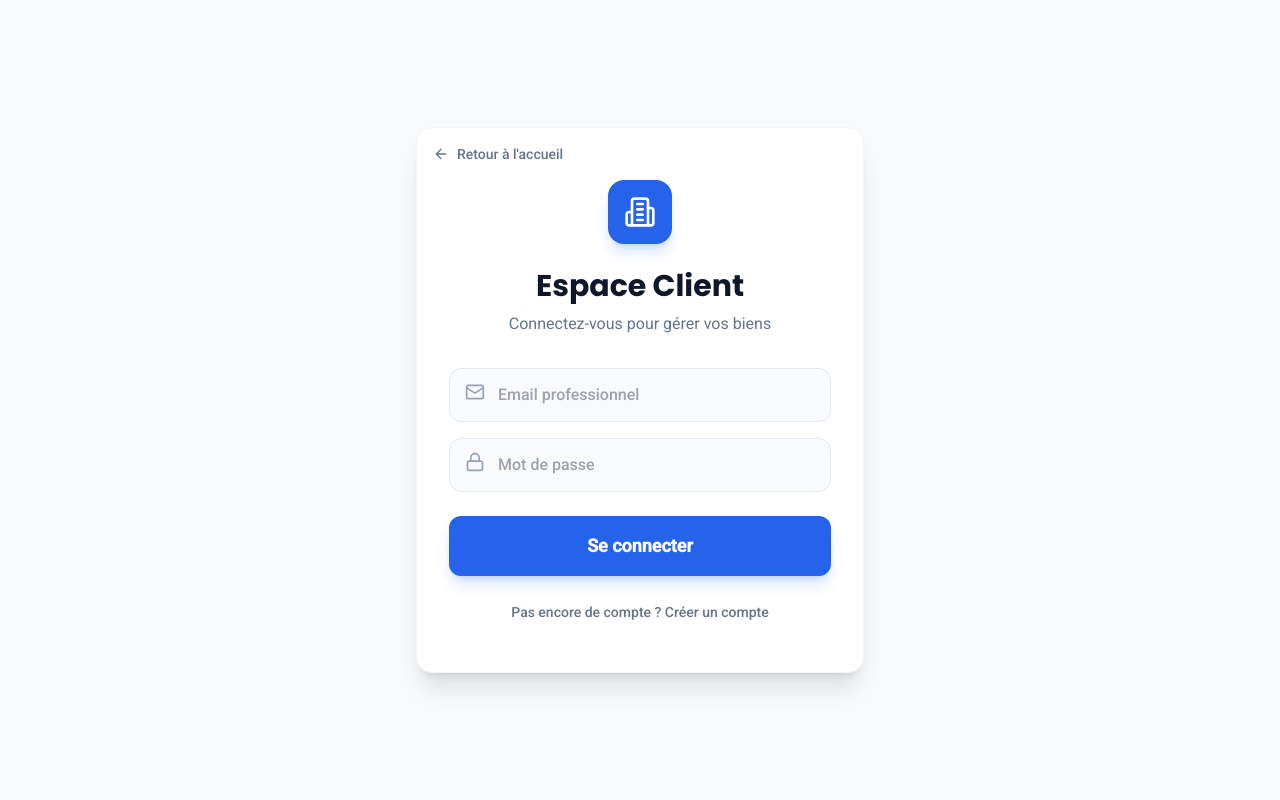
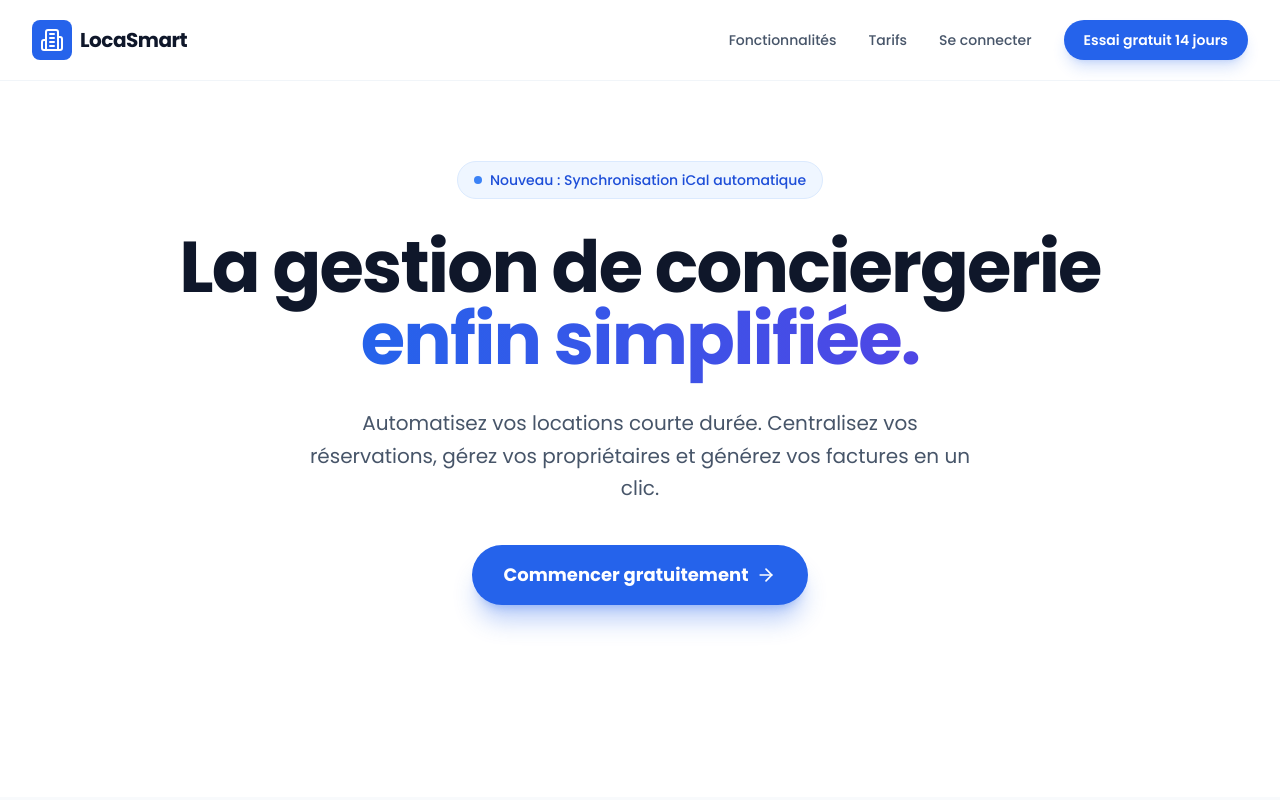
Before and after one commit to LocaSmart45/LOCASMART.IO, a React (Vite) app: page / in a window 1280 px wide. Shown: the top 800 px of the page. Built offline with nearby package versions, Linux system fonts and the light colour scheme; no server answers.

Commit message:
Fix Landing

```diff
--- a/src/App.tsx
+++ b/src/App.tsx
@@ -3,10 +3,10 @@ import { BrowserRouter as Router, Routes, Route, Navigate } from 'react-router-d
 import { supabase } from './lib/supabase';
 import { Session } from '@supabase/supabase-js';
 
-// --- IMPORTS MINIMAUX POUR LE MONOLITHE (Plus de Layout) ---
+// --- IMPORTS VITAux (Ajout de Landing) ---
 import Login from './pages/Login';
-import Dashboard from './components/Admin/AdminDashboard'; // Le composant qui contient TOUTES les tabs
-// Imports des autres pages ne sont plus nécessaires ici car Dashboard les gère
+import Dashboard from './components/Admin/AdminDashboard';
+import Landing from './pages/Landing'; // La Vitrine
 
 function App() {
   const [session, setSession] = useState<Session | null>(null);
@@ -25,6 +25,9 @@ function App() {
     return () => subscription.unsubscribe();
   }, []);
 
+  // NOUVEAU : Logique de détection du sous-domaine 'app.'
+  const isAppDomain = typeof window !== 'undefined' && window.location.hostname.startsWith('app');
+
   if (loading) {
     return (
       <div className="min-h-screen flex items-center justify-center bg-gray-50">
@@ -36,17 +39,25 @@ function App() {
   return (
     <Router>
       <Routes>
-        {/* L'ACCUEIL est la page de connexion par défaut */}
-        <Route path="/" element={session ? <Navigate to="/dashboard" /> : <Login />} />
+        {/* 1. ROUTE RACINE (/) : Gère le Pont Vitrine/SaaS */}
+        <Route
+          path="/"
+          element={
+            // Si l'utilisateur est sur app.locasmart.net : on le met au Login/Dashboard.
+            // Si l'utilisateur est sur locasmart.net : on lui montre la Vitrine (Landing Page).
+            isAppDomain ? (session ? <Navigate to="/dashboard" /> : <Login />) : <Landing />
+          }
+        />
+
+        {/* 2. ROUTE LOGIN (/login) : Pour la navigation interne ou directe sur l'App */}
         <Route path="/login" element={session ? <Navigate to="/dashboard" /> : <Login />} />
 
-        {/* APPLICATION PROTÉGÉE : TOUT LE SAAS EST DANS LE DASHBOARD */}
+        {/* 3. APPLICATION PROTÉGÉE */}
         {session && (
-          // Le composant Layout/Sidebar est retiré. On utilise le Dashboard comme page entière.
           <Route path="/dashboard/*" element={<Dashboard />} />
         )}
 
-        {/* Fallback vers la connexion */}
+        {/* 4. FALLBACK */}
         <Route path="*" element={<Navigate to="/" />} />
       </Routes>
     </Router>
--- a/src/pages/Landing.tsx
+++ b/src/pages/Landing.tsx
@@ -14,7 +14,7 @@ import {
 export default function Landing() {
   const [isMenuOpen, setIsMenuOpen] = useState(false);
 
-  // L'adresse de ton application
+  // C'EST ICI LE LIEN VERS TON SAAS
   const APP_URL = "https://app.locasmart.net";
 
   return (
@@ -34,6 +34,8 @@ export default function Landing() {
             <div className="hidden md:flex items-center gap-8">
               <a href="#features" className="text-sm font-medium text-slate-600 hover:text-blue-600 transition-colors">Fonctionnalités</a>
               <a href="#pricing" className="text-sm font-medium text-slate-600 hover:text-blue-600 transition-colors">Tarifs</a>
+
+              {/* BOUTON SE CONNECTER -> VA VERS L'APP */}
               <a href={APP_URL} className="text-sm font-medium text-slate-600 hover:text-blue-600 transition-colors">
                 Se connecter
               </a>
@@ -62,7 +64,7 @@ export default function Landing() {
         )}
       </nav>
 
-      {/* --- HERO --- */}
+      {/* --- HERO (SLOGANS) --- */}
       <section className="relative pt-20 pb-32 overflow-hidden">
         <div className="max-w-7xl mx-auto px-4 sm:px-6 lg:px-8 relative z-10 text-center">
           <div className="inline-flex items-center gap-2 px-4 py-2 rounded-full bg-blue-50 text-blue-700 text-sm font-medium mb-8 border border-blue-100">
```
